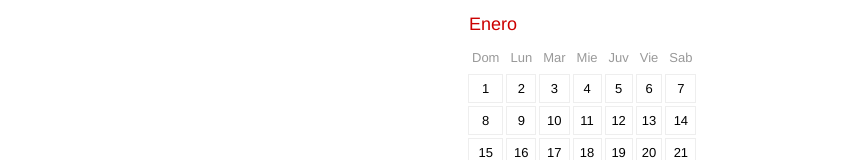
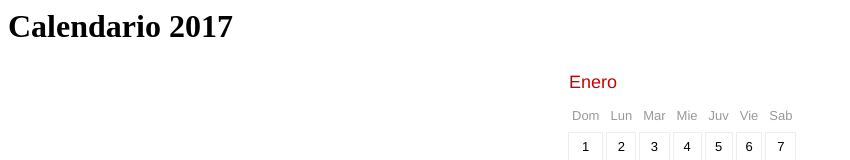
Before and after one commit to NikolasEraso/Calendario-devcode, a plain HTML site: page index.html in a window 1280 px wide. Shown: the top 160 px of the page, without its empty margins (0-850 px from the left). Drawn offline with Linux system fonts and the light colour scheme.

Commit message:
añadir encabezado

```diff
--- a/index.html
+++ b/index.html
@@ -6,6 +6,8 @@
         <link rel="stylesheet" href="styles.css">
     </head>
     <body>
-
+        <h1>
+            Calendario 2017
+        </h1>
     </body>
 </html>
```
